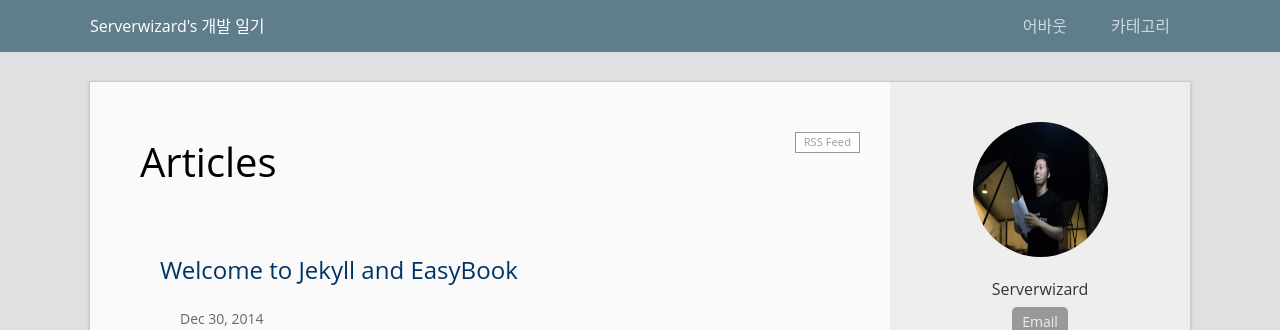
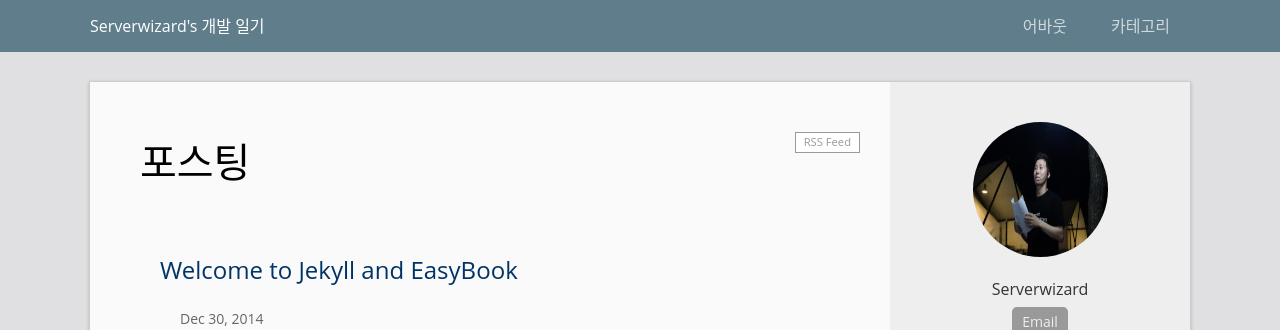
Before and after one commit to laobubu/jekyll-theme-EasyBook, a Jekyll site: the page built from index.html, in a window 1280 px wide. Shown: the top 330 px of the page. Built offline with Jekyll 4.4.1, drawn with Linux system fonts in a browser that asks for light colours; the list of posts is cut into pages by our own code.

Commit message:
Articles을 한글로 교체

```diff
--- a/index.html
+++ b/index.html
@@ -4,7 +4,7 @@
 
 <div class="home">
   <a class="rss-link" href="{{ "/feed.xml" | prepend: site.baseurl }}">RSS Feed</a>
-  <h1 class="page-heading">Articles</h1>
+  <h1 class="page-heading">포스팅</h1>
 
   <ul class="post-list">
     {% for post in paginator.posts %}
```
